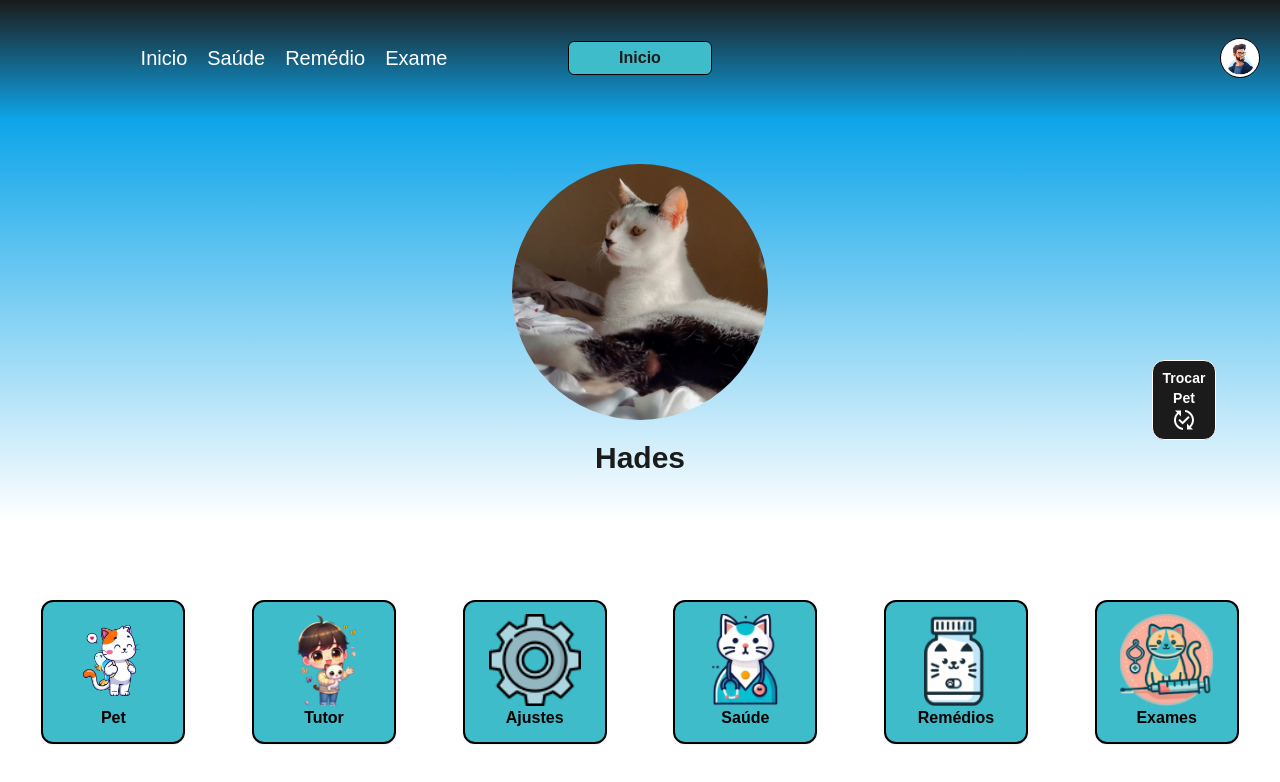
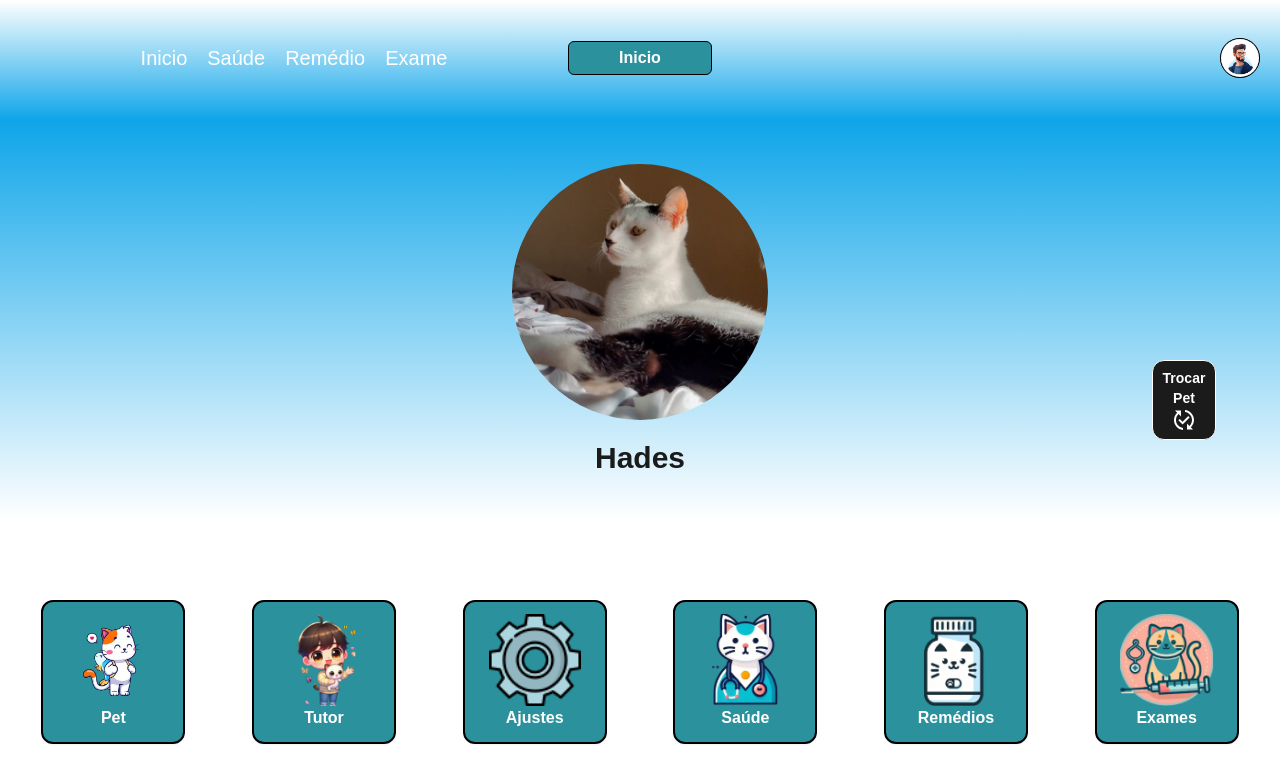
Before and after one commit to Dev-DanyVazquez69/santos-pets, a Next.js app: page / in a window 1280 px wide. Shown: the top 782 px of the page. Built offline with nearby package versions, Linux system fonts and the light colour scheme.

Commit message:
alter color primary

```diff
--- a/src/app/page.tsx
+++ b/src/app/page.tsx
@@ -5,7 +5,7 @@ import { ButtonMenu } from "@/components/buttomMenu/buttonMenu";
 export default function Home() {
 
   return (
-    <main className="min-h-screen flex flex-col bg-gradient-to-b from-foreground from-0% via-sky-500 via-15% to-background to-65% ">
+    <main className="min-h-screen flex flex-col bg-gradient-to-b from-background from-0% via-sky-500 via-15% to-background to-65% ">
       <Header title="Inicio" />
       <Avatar />
       <section className="flex flex-1">
--- a/src/components/buttomMenu/buttonMenu.tsx
+++ b/src/components/buttomMenu/buttonMenu.tsx
@@ -20,7 +20,7 @@ export const ButtonMenu: React.FC<ButtonMenuProps> = (props) => {
                     className="object-contain"
                 />
             </div>
-            <p className="text-center text-xs md:text-base font-semibold text-black">{props.title}</p>
+            <p className="text-center text-xs md:text-base font-semibold text-background">{props.title}</p>
         </Link>
     )
 }
--- a/src/components/header/header.tsx
+++ b/src/components/header/header.tsx
@@ -22,7 +22,7 @@ export const Header: React.FC<HeaderProps> = ({ title }) => {
             <header className="px-5 pt-5 lg:h-22 xl:h-24 flex items-center justify-items-center bg-transparent">
                 <div className="flex flex-1 lg:hidden">
                     <button onClick={handleModalMenu}>
-                        <MenuIcon className="size-6 lg:size-10 text-background" />
+                        <MenuIcon className="size-6 lg:size-10 text-foreground" />
                     </button>
                 </div>
                 <div className="hidden lg:flex flex-1 items-center justify-center">
@@ -42,7 +42,7 @@ export const Header: React.FC<HeaderProps> = ({ title }) => {
                     </ul>
                 </div>
                 <div className="bg-blue flex-1 text-center rounded-md max-w-sm lg:max-w-36 p-1 border border-black">
-                    <h1 className="text-base font-bold">{title}</h1>
+                    <h1 className="text-base text-background font-bold">{title}</h1>
                 </div>
                 <div className="flex flex-1 justify-end">
                     <div className="rounded-full h-10 w-10 bg-slate-600">
--- a/tailwind.config.ts
+++ b/tailwind.config.ts
@@ -11,7 +11,7 @@ const config: Config = {
       colors: {
         background: "var(--background)",
         foreground: "var(--foreground)",
-        blue: "#3EBCCA"
+        blue: "#2b919c"
       },
     },
   },
```
